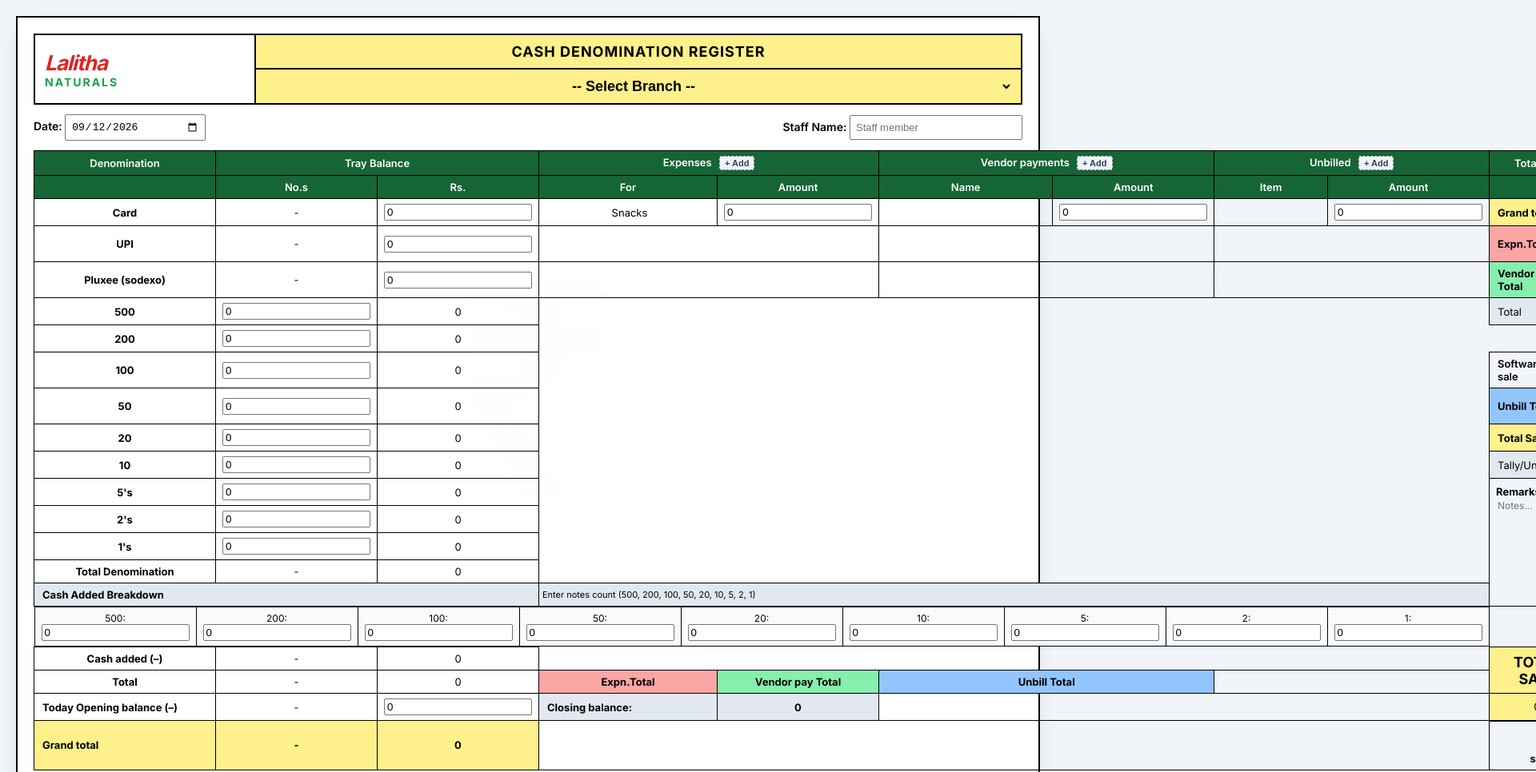
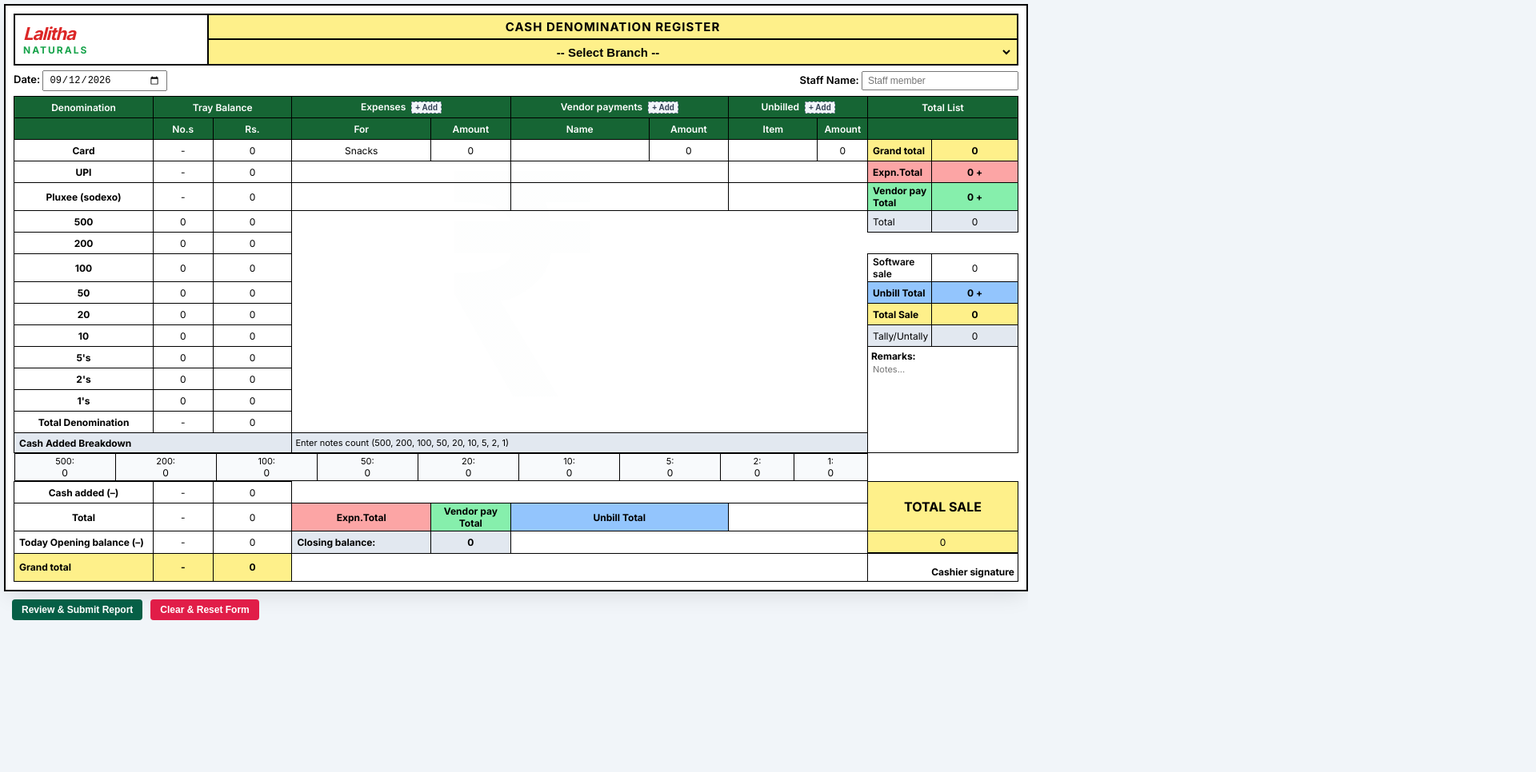
Before and after one commit to lalithanaturals/newdeno, a plain HTML site: page index.html in a window 1280 px wide. Shown: the top 966 px of the page at 80% size, 1920 px wide, since content can reach past the window. After the commit the page ends 800 px from the top, so only its background shows below. Drawn offline with nearby package versions, Linux system fonts and the light colour scheme.

Commit message:
Update index.html

```diff
--- a/index.html
+++ b/index.html
@@ -17,14 +17,14 @@
             background-color: #f1f5f9;
             color: #000000;
             margin: 0;
-            padding: 20px;
+            padding: 5px;
         }
 
         .app-container {
             width: 1280px;
             margin: auto;
             background: #ffffff;
-            padding: 20px;
+            padding: 10px;
             border: 2px solid #000;
             box-shadow: 0 10px 25px -5px rgba(0, 0, 0, 0.1);
             box-sizing: border-box;
@@ -42,12 +42,12 @@
         .top-header {
             display: flex;
             border: 2px solid #000;
-            margin-bottom: 12px;
+            margin-bottom: 6px;
         }
 
         .logo-box {
-            width: 250px;
-            padding: 12px;
+            width: 220px;
+            padding: 6px 10px;
             display: flex;
             align-items: center;
             border-right: 2px solid #000;
@@ -58,14 +58,14 @@
             color: #dc2626;
             font-style: italic;
             font-weight: 800;
-            font-size: 26px;
+            font-size: 22px;
             margin: 0;
             letter-spacing: -1px;
         }
 
         .logo-box span {
             color: #16a34a;
-            font-size: 14px;
+            font-size: 12px;
             display: block;
             letter-spacing: 2px;
             font-weight: 700;
@@ -82,8 +82,8 @@
             color: #000;
             font-weight: 700;
             text-align: center;
-            padding: 10px;
-            font-size: 18px;
+            padding: 5px;
+            font-size: 15px;
             border-bottom: 2px solid #000;
             text-transform: uppercase;
             letter-spacing: 1px;
@@ -91,12 +91,12 @@
 
         .branch-select-row {
             background: #fef08a;
-            padding: 10px;
+            padding: 5px;
             text-align: center;
         }
 
         .branch-select-row select {
-            font-size: 18px;
+            font-size: 15px;
             font-weight: 700;
             text-align: center;
             background: transparent;
@@ -110,21 +110,21 @@
             display: flex;
             justify-content: space-between;
             align-items: center;
-            margin-bottom: 12px;
+            margin-bottom: 6px;
             font-weight: 600;
-            font-size: 14px;
+            font-size: 13px;
         }
 
         .meta-row input[type="date"] {
-            width: 160px;
-            padding: 6px;
-            font-size: 13px;
+            width: 140px;
+            padding: 3px 6px;
+            font-size: 12px;
         }
 
         .meta-row input[type="text"] {
-            width: 200px;
-            padding: 6px;
-            font-size: 13px;
+            width: 180px;
+            padding: 3px 6px;
+            font-size: 12px;
         }
 
         /* Landscape Master Grid Table */
@@ -132,19 +132,21 @@
             width: 100%;
             border-collapse: collapse;
             text-align: center;
-            font-size: 13px;
+            font-size: 12px;
         }
 
         .register-table th, .register-table td {
             border: 1px solid #000;
-            padding: 6px 8px;
+            padding: 2px 4px;
             vertical-align: middle;
+            height: 22px;
         }
 
         .th-green {
             background-color: #166534;
             color: white;
             font-weight: 600;
+            padding: 4px;
         }
 
         /* Color Coding */
@@ -154,14 +156,16 @@
         .bg-blue { background-color: #93c5fd; font-weight: 700; }
         .bg-gray { background-color: #e2e8f0; }
 
-        input[type="number"], input[type="text"].cell-input {
+        input[type="number"], input[type="text"].cell-input, input[type="tel"] {
             width: 100%;
             border: none;
             background: transparent;
             text-align: center;
-            font-size: 13px;
+            font-size: 12px;
             outline: none;
             font-family: 'Inter', sans-serif;
+            padding: 0;
+            margin: 0;
         }
 
         /* Remove spin buttons */
@@ -174,19 +178,19 @@
             -moz-appearance: textfield;
         }
 
-        .text-left { text-align: left !important; padding-left: 10px !important; }
-        .text-right { text-align: right !important; padding-right: 10px !important; }
+        .text-left { text-align: left !important; padding-left: 6px !important; }
+        .text-right { text-align: right !important; padding-right: 6px !important; }
 
         .add-row-btn {
             background: #f1f5f9;
             border: 1px dashed #64748b;
             color: #334155;
-            font-size: 11px;
+            font-size: 10px;
             font-weight: 600;
-            padding: 2px 6px;
+            padding: 1px 4px;
             cursor: pointer;
-            border-radius: 3px;
-            margin-left: 6px;
+            border-radius: 2px;
+            margin-left: 4px;
         }
         .add-row-btn:hover {
             background: #e2e8f0;
@@ -196,17 +200,17 @@
             background: #fee2e2;
             color: #dc2626;
             border: none;
-            font-size: 10px;
-            padding: 2px 6px;
+            font-size: 9px;
+            padding: 1px 4px;
             cursor: pointer;
-            border-radius: 3px;
-            margin-left: 4px;
+            border-radius: 2px;
+            margin-left: 2px;
         }
 
         .btn-container {
             display: flex;
-            gap: 12px;
-            margin-top: 20px;
+            gap: 10px;
+            margin-top: 10px;
             justify-content: flex-start;
         }
 
@@ -214,8 +218,8 @@
             background: #065f46;
             color: white;
             border: none;
-            padding: 8px 16px;
-            font-size: 13px;
+            padding: 6px 12px;
+            font-size: 12px;
             font-weight: 600;
             cursor: pointer;
             border-radius: 4px;
@@ -225,8 +229,8 @@
             background: #e11d48;
             color: white;
             border: none;
-            padding: 8px 16px;
-            font-size: 13px;
+            padding: 6px 12px;
+            font-size: 12px;
             font-weight: 600;
             cursor: pointer;
             border-radius: 4px;
@@ -237,37 +241,37 @@
             background: #f8fafc;
             border: 2px solid #065f46;
             border-radius: 8px;
-            padding: 15px;
-            margin-top: 15px;
+            padding: 12px;
+            margin-top: 10px;
         }
 
         .conf-title {
-            font-size: 15px;
+            font-size: 14px;
             font-weight: 700;
             color: #064e3b;
-            margin-bottom: 8px;
+            margin-bottom: 6px;
             text-align: center;
         }
 
         .conf-details {
-            font-size: 13px;
+            font-size: 12px;
             color: #334155;
-            margin-bottom: 12px;
+            margin-bottom: 10px;
             line-height: 1.4;
             background: #ffffff;
-            padding: 10px;
+            padding: 8px;
             border-radius: 4px;
             border: 1px solid #cbd5e1;
         }
 
         .conf-btn-group {
             display: flex;
-            gap: 8px;
+            gap: 6px;
         }
 
-        .btn-confirm { background: #059669; color: white; border: none; padding: 6px 12px; border-radius: 4px; font-weight: 600; cursor: pointer; flex: 1; font-size: 12px; }
-        .btn-edit { background: #d97706; color: white; border: none; padding: 6px 12px; border-radius: 4px; font-weight: 600; cursor: pointer; flex: 1; font-size: 12px; }
-        .btn-close { background: #64748b; color: white; border: none; padding: 6px 12px; border-radius: 4px; font-weight: 600; cursor: pointer; flex: 1; font-size: 12px; }
+        .btn-confirm { background: #059669; color: white; border: none; padding: 5px 10px; border-radius: 4px; font-weight: 600; cursor: pointer; flex: 1; font-size: 11px; }
+        .btn-edit { background: #d97706; color: white; border: none; padding: 5px 10px; border-radius: 4px; font-weight: 600; cursor: pointer; flex: 1; font-size: 11px; }
+        .btn-close { background: #64748b; color: white; border: none; padding: 5px 10px; border-radius: 4px; font-weight: 600; cursor: pointer; flex: 1; font-size: 11px; }
     </style>
 </head>
 <body>
@@ -298,7 +302,7 @@
         <div>Staff Name: <input type="text" id="staffName" tabindex="3" placeholder="Staff member"></div>
     </div>
 
-    <!-- Master Grid Table (Landscape Optimized) -->
+    <!-- Master Grid Table (Landscape Optimized & Compact) -->
     <table class="register-table">
         <thead>
             <tr>
@@ -383,7 +387,7 @@
                 <td id="amt-100">0</td>
                 <td colspan="6" style="border:none;"></td>
                 <td class="text-left" style="font-weight:600;">Software sale</td>
-                <td><input type="tel" inputmode="numeric" id="softwareSale" tabindex="50" value="0" onfocus="handleFocus(this)" onblur="handleBlur(this)" oninput="calculateAll()" style="width:100%; border:none; background:transparent; text-align:center; font-size:13px; font-family:'Inter'; outline:none;"></td>
+                <td><input type="tel" inputmode="numeric" id="softwareSale" tabindex="50" value="0" onfocus="handleFocus(this)" onblur="handleBlur(this)" oninput="calculateAll()" style="width:100%; border:none; background:transparent; text-align:center; font-size:12px; font-family:'Inter'; outline:none;"></td>
             </tr>
             <tr>
                 <td><strong>50</strong></td>
@@ -414,9 +418,9 @@
                 <td><input type="tel" inputmode="numeric" class="denom-count" tabindex="13" data-val="5" value="0" onfocus="handleFocus(this)" onblur="handleBlur(this)" oninput="calculateAll()"></td>
                 <td id="amt-5">0</td>
                 <td colspan="6" style="border:none;"></td>
-                <td colspan="2" rowspan="5" style="vertical-align: top; text-align: left; padding: 8px;">
+                <td colspan="2" rowspan="5" style="vertical-align: top; text-align: left; padding: 4px;">
                     <strong>Remarks:</strong><br>
-                    <textarea id="remarks" tabindex="60" rows="6" style="width:100%; border:none; resize:none; font-family:'Inter'; font-size:12px; background:transparent; outline:none;" placeholder="Notes..."></textarea>
+                    <textarea id="remarks" tabindex="60" rows="4" style="width:100%; border:none; resize:none; font-family:'Inter'; font-size:11px; background:transparent; outline:none;" placeholder="Notes..."></textarea>
                 </td>
             </tr>
             <tr>
@@ -439,13 +443,13 @@
             </tr>
             <!-- Cash Added Breakdown Section -->
             <tr>
-                <td colspan="3" style="background:#e2e8f0; font-weight:700; text-align:left; padding-left:10px;">Cash Added Breakdown</td>
-                <td colspan="6" style="background:#e2e8f0; text-align:left; font-size:11px; padding:4px;">Enter notes count (500, 200, 100, 50, 20, 10, 5, 2, 1)</td>
+                <td colspan="3" style="background:#e2e8f0; font-weight:700; text-align:left; padding-left:6px; height: 20px;">Cash Added Breakdown</td>
+                <td colspan="6" style="background:#e2e8f0; text-align:left; font-size:11px; padding:2px 4px; height: 20px;">Enter notes count (500, 200, 100, 50, 20, 10, 5, 2, 1)</td>
             </tr>
             <tr>
-                <td colspan="9" style="padding: 0; border: none;">
-                    <table style="width:100%; border-collapse:collapse; text-align:center; font-size:12px;">
-                        <tr style="background:#f8fafc;">
+                <td colspan="9" style="padding: 0; border: none; height: 24px;">
+                    <table style="width:100%; border-collapse:collapse; text-align:center; font-size:11px;">
+                        <tr style="background:#f8fafc; height: 24px;">
                             <td style="border:1px solid #000; width:11%;">500: <input type="tel" inputmode="numeric" class="added-count" data-val="500" value="0" onfocus="handleFocus(this)" onblur="handleBlur(this)" oninput="calculateAll()"></td>
                             <td style="border:1px solid #000; width:11%;">200: <input type="tel" inputmode="numeric" class="added-count" data-val="200" value="0" onfocus="handleFocus(this)" onblur="handleBlur(this)" oninput="calculateAll()"></td>
                             <td style="border:1px solid #000; width:11%;">100: <input type="tel" inputmode="numeric" class="added-count" data-val="100" value="0" onfocus="handleFocus(this)" onblur="handleBlur(this)" oninput="calculateAll()"></td>
@@ -465,7 +469,7 @@
                 <td>-</td>
                 <td id="displayCashAddedSum">0</td>
                 <td colspan="6" style="border:none;"></td>
-                <td colspan="2" rowspan="2" class="bg-yellow" style="font-size: 18px; font-weight: 800; vertical-align: middle;">TOTAL SALE</td>
+                <td colspan="2" rowspan="2" class="bg-yellow" style="font-size: 16px; font-weight: 800; vertical-align: middle;">TOTAL SALE</td>
             </tr>
             <tr>
                 <td><strong>Total</strong></td>
@@ -490,8 +494,8 @@
                 <td class="bg-yellow">-</td>
                 <td class="bg-yellow" id="grandTotalCell">0</td>
                 <td colspan="6"></td>
-                <td colspan="2" style="text-align:right; font-weight:bold; padding-top:18px; border-top:2px solid #000;">
-                    <div id="signStaffName" style="font-size:14px; font-weight:800; margin-bottom:4px;"></div>
+                <td colspan="2" style="text-align:right; font-weight:bold; padding-top:10px; border-top:2px solid #000;">
+                    <div id="signStaffName" style="font-size:13px; font-weight:800; margin-bottom:2px;"></div>
                     Cashier signature
                 </td>
             </tr>
```
